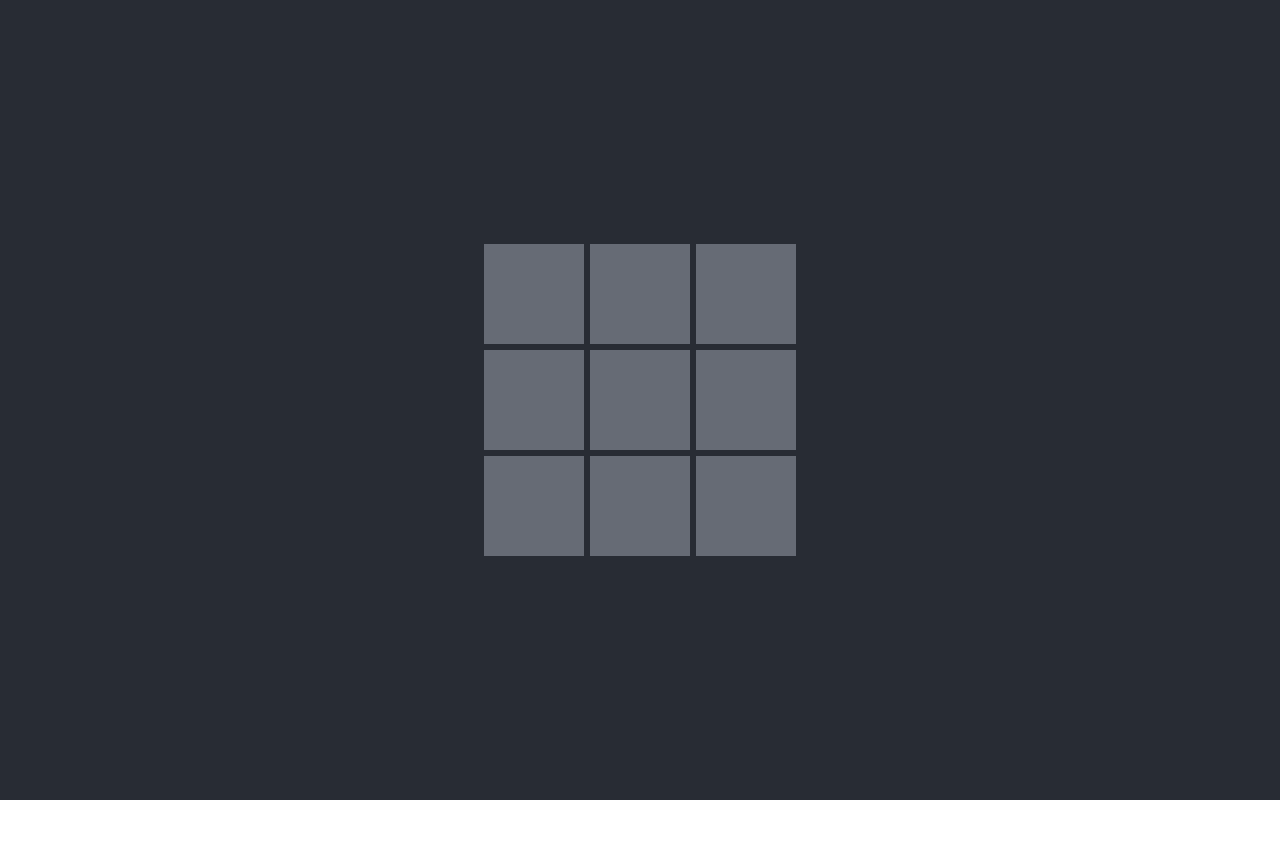
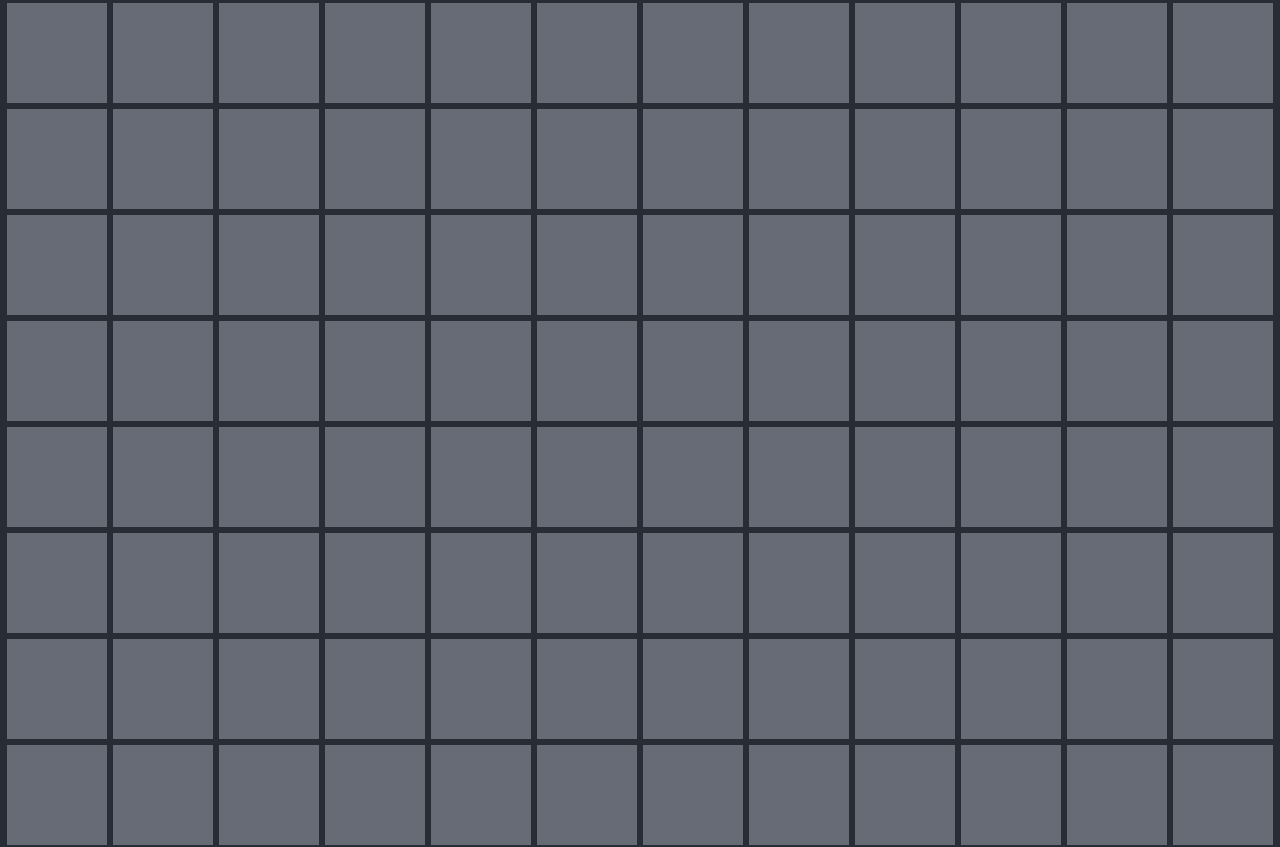
Before and after one commit to theodorebaston/TechniColorBoxes, a React (Create React App) app: page / in a window 1280 px wide. Shown: the top 847 px of the page. Before the commit the page ends 800 px from the top, so only its background shows below. Built offline with nearby package versions, Linux system fonts and the light colour scheme.

Commit message:
The number of boxes is now scalable. Updated UI to better display this scalability.

```diff
--- a/src/App.css
+++ b/src/App.css
@@ -8,7 +8,7 @@
 }
 
 .boxBox {
-  width: 400px;
+  width: 1600px;
   display: flex;
   flex-wrap: wrap;
   align-items: center;
--- a/src/App.js
+++ b/src/App.js
@@ -1,5 +1,5 @@
 import './App.css';
-import BoxBox from './box-box.js';
+import BoxBox from './boxBox.js';
 
 export default function App() {
   return (
--- a/src/box-box.js
+++ b/src/boxBox.js
@@ -1,10 +1,15 @@
 import Box from './box.js'
 
 export default function BoxBox() {
-
+    let number = 105;
     function BoxesArray() {
         // This function will eventually determine a number of boxes based on the user's screen size.
-        return [1,2,3,4,5,6,7,8,9]
+        const boxesArray = [];
+        for (let i = 0; i < number; i++) {
+            boxesArray[i] = i + 1
+        }
+
+        return boxesArray
     }
 
     const boxes = BoxesArray()
```
